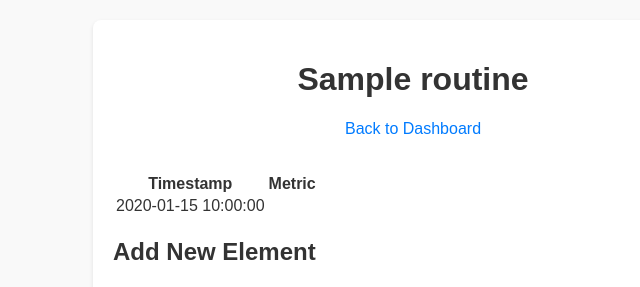
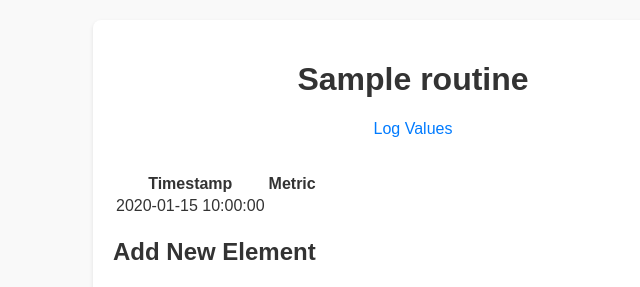
Before and after one commit to dledw001/logs, a PHP site: page /routine_detail.php?routine_id=1 in a window 1280 px wide. Shown: the top 287 px of the page, without its empty margins (227-867 px from the left). Run offline with PHP 8.4, Linux system fonts and the light colour scheme; the visitor is signed in with stand-in values (Sample User, id 1); tables that the repository leaves empty or names only in its code hold one stand-in row (values such as "Sample post"); data that the repository does not hold is empty.

Commit message:
update routine_detail.php

```diff
--- a/routine_detail.php
+++ b/routine_detail.php
@@ -117,7 +117,7 @@ foreach ($elements as $element) {
     <?php if ($message): ?>
       <p><?php echo htmlspecialchars($message); ?></p>
     <?php endif; ?>
-    <p><a href="log_values.php?routine_id=<?php echo $routine['id']; ?>">Back to Dashboard</a></p>
+    <p><a href="log_values.php?routine_id=<?php echo $routine['id']; ?>">Log Values</a></p>
     <table>
       <thead>
         <tr>
```
